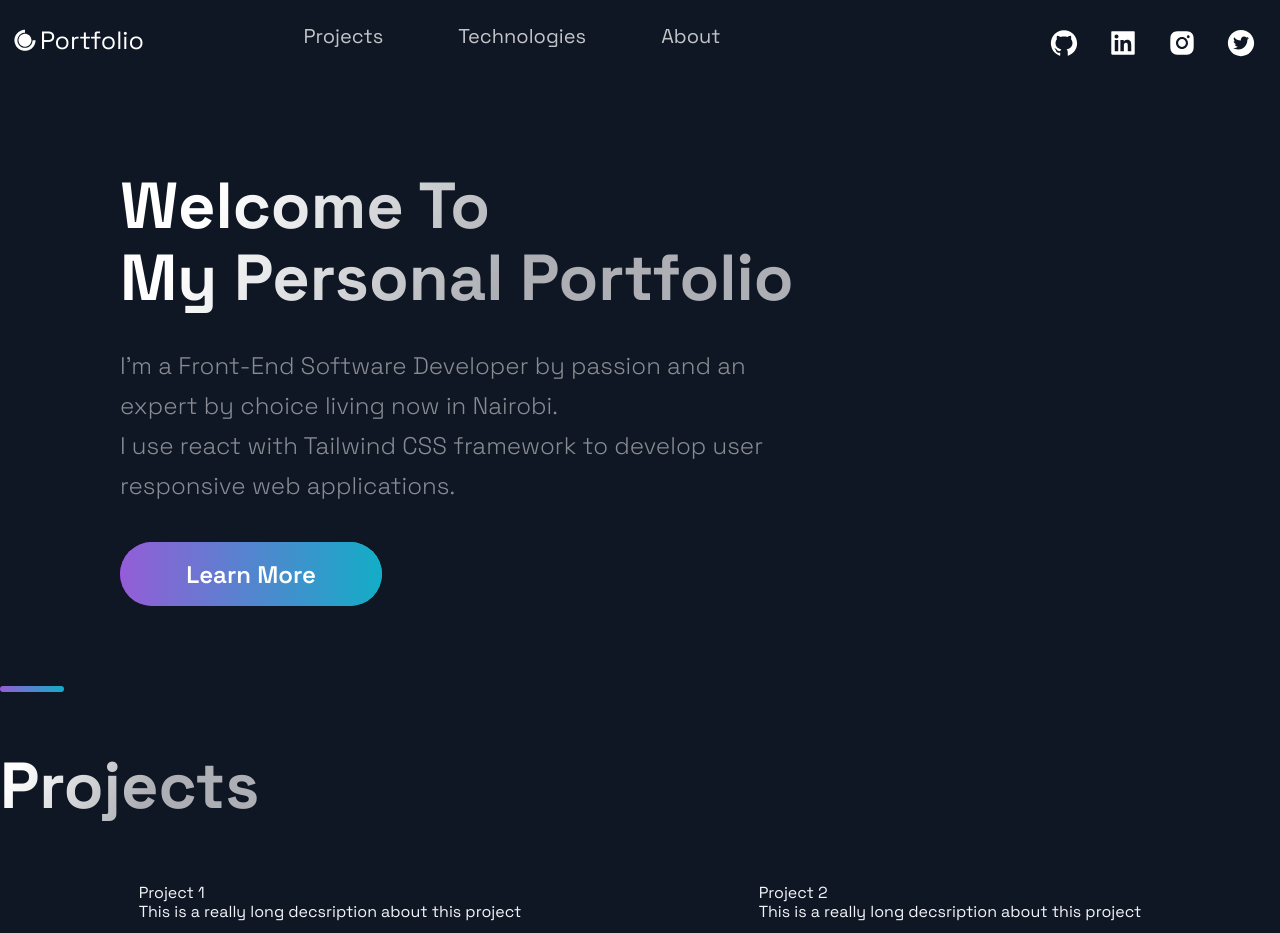
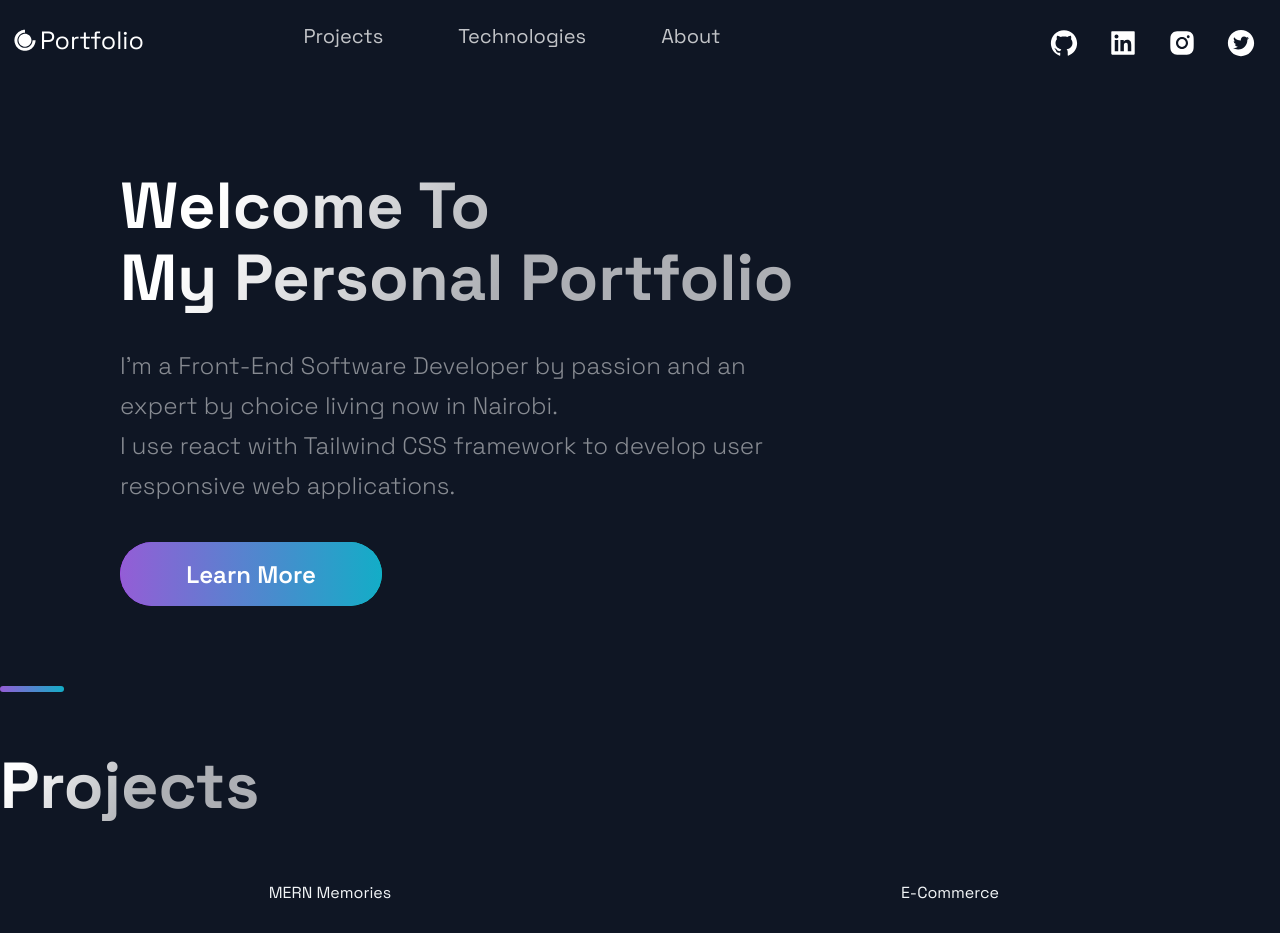
Before and after one commit to Nyakamba/portfolio_website, a Next.js app: page / in a window 1280 px wide. Shown: the top 933 px of the page. Built offline with nearby package versions, Linux system fonts and the light colour scheme.

Commit message:
Projects.js

```diff
--- a/src/components/Projects/Projects.js
+++ b/src/components/Projects/Projects.js
@@ -20,38 +20,15 @@ import {
 } from "../../styles/GlobalComponents";
 import { projects } from "../../constants/constants";
 
-const projectsDemo = [
-  {
-    title: "Project 1",
-    description: "This is a really long decsription about this project",
-  },
-
-  {
-    title: "Project 2",
-    description: "This is a really long decsription about this project",
-  },
-
-  {
-    title: "Project 3",
-    description: "This is a really long decsription about this project",
-  },
-
-  {
-    title: "Project 4",
-    description: "This is a really long decsription about this project",
-  },
-];
-
 const Projects = () => (
   <section nopadding id="projects">
     <SectionDivider />
     <SectionTitle main>Projects</SectionTitle>
     <GridContainer>
-      {projectsDemo.map((project) => (
+      {projects.map((project) => (
         <div>
           {project.title}
           <br />
-          {project.description}
         </div>
       ))}
     </GridContainer>
```
